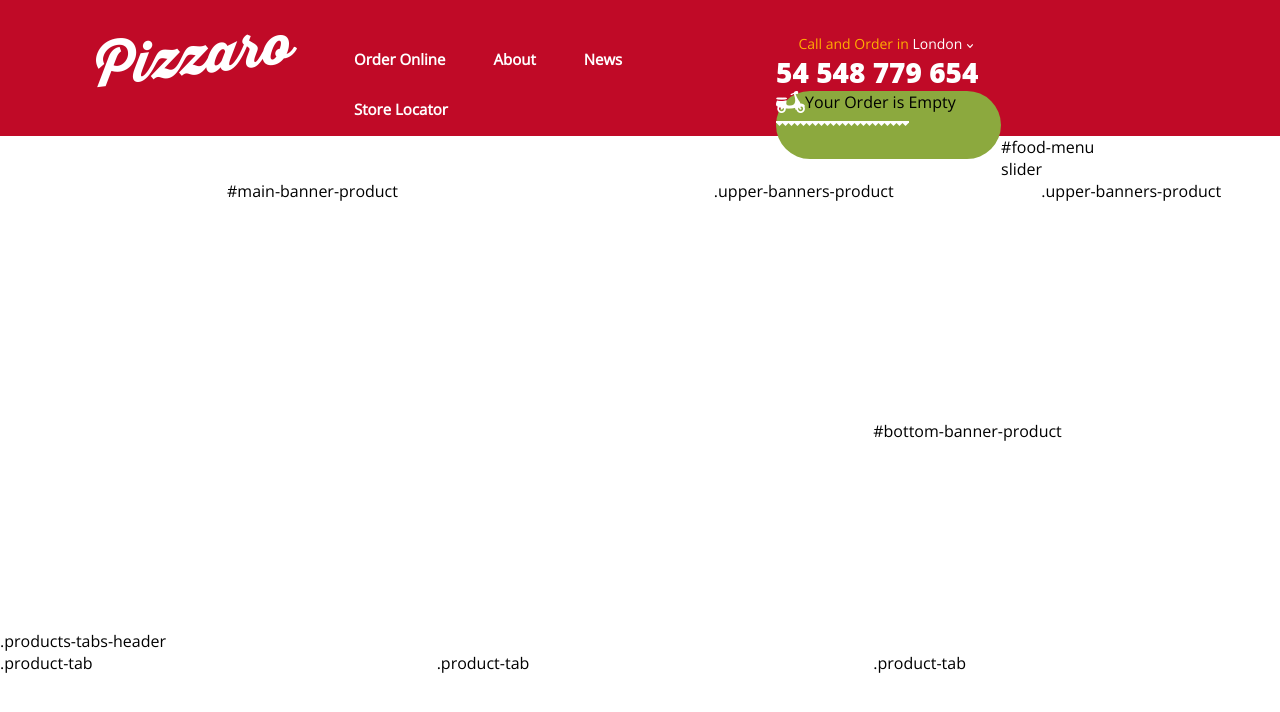
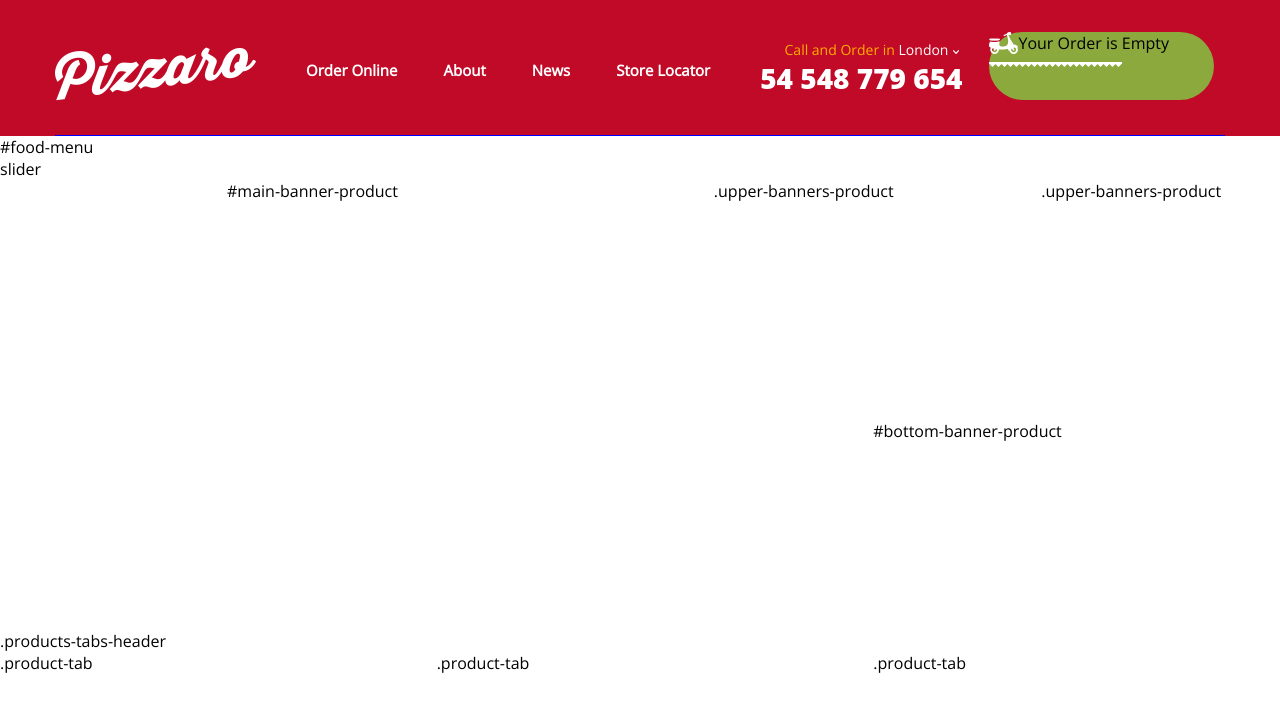
Before and after one commit to Fawaz-Khayat/pizzaro, a plain HTML site: page index.html in a window 1280 px wide. Shown: the top 712 px of the page. Drawn offline with nearby package versions, Linux system fonts and the light colour scheme.

Commit message:
more work on the header

```diff
--- a/css/global.scss
+++ b/css/global.scss
@@ -14,33 +14,35 @@ a {
 .wrapper {
   display: block;
   max-width:1170px;
-  width: 85%;
+  //width: 85%;
   margin: 0 auto;
 }
 
 /************** header *************/
 header {
   background-color:rgb(192, 10, 39);
-  padding: 34px 0;
-
+  height: 136px;
   img.logo, li, h4, img.scooter, .wrapper *  {
     float: left;
   }
 
   .wrapper {
-    height: 68px;
+    height: 136px;
+    padding-top: 32px;
+    padding-bottom: 49px;
+    border-bottom: 1px solid blue;
     //padding: 40px 0;
     > h1 {
       display: none;
     }
 
     img.logo {
-      padding-right: 33px;
+      padding: 15px 27px 7px 0;
     }
 
     nav {
-      max-width: 470px;
-      width: 41%;
+      // max-width: 470px;
+      // width: 41%;
 
       ul {
         width: 100%;
@@ -49,12 +51,13 @@ header {
           color: white;
           font-size: 15px;
           font-weight: bold;
-          padding: 15px 24px;
+          padding: 28px 23px;
         }
       }
     }
 
     #call-number {
+      padding: 8px 27px;
       div {
         float: right;
 
@@ -68,7 +71,7 @@ header {
         }
 
         img {
-          padding:10px 5px 0 5px;
+          padding:10px 3px 0 5px;
         }
       }
 
```
Also changed, not shown: css/global.css, 1 other file.
